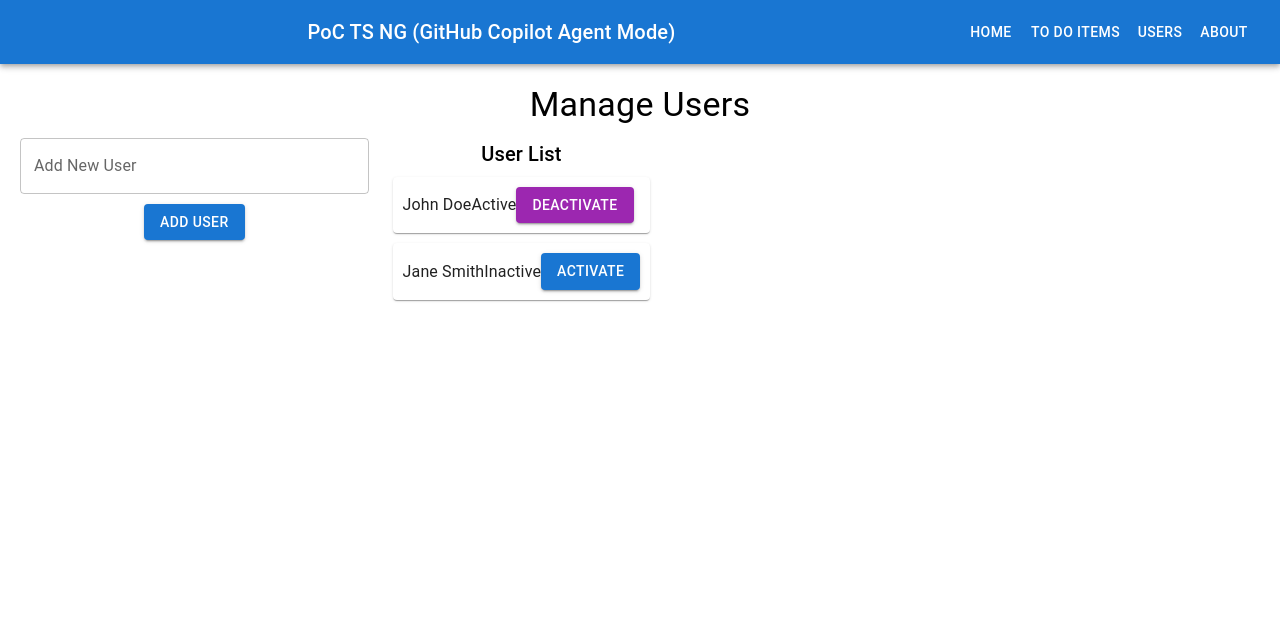
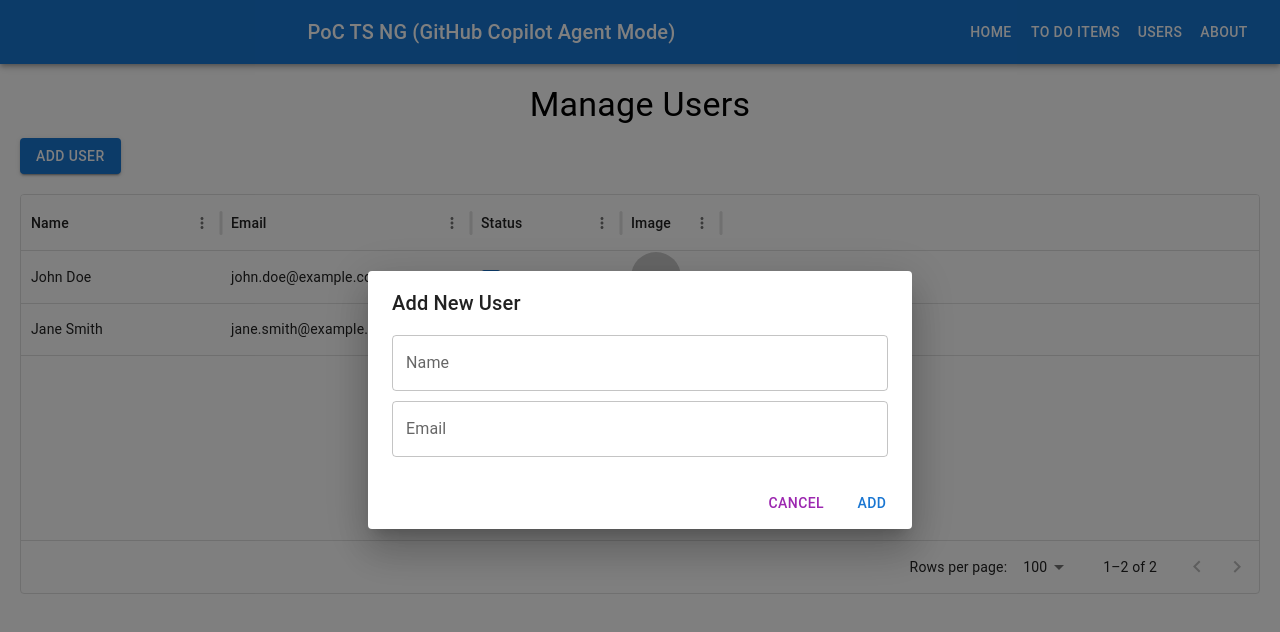
Before and after one commit to atiq-orbitdev/Dev, a React (Create React App) app: page /users in a window 1280 px wide. Both pictures are taken after a click on the button "ADD USER". Shown: the top 632 px of the page. Built offline with nearby package versions, Linux system fonts and the light colour scheme.

Commit message:
enhancements to the user page : included data grid, add user popup, double click event on datagrid row and edit popup

```diff
--- a/package.json
+++ b/package.json
@@ -6,6 +6,7 @@
     "@emotion/react": "^11.14.0",
     "@emotion/styled": "^11.14.0",
     "@mui/material": "^7.0.2",
+    "@mui/x-data-grid": "^7.28.3",
     "@testing-library/dom": "^10.4.0",
     "@testing-library/jest-dom": "^6.6.3",
     "@testing-library/react": "^16.2.0",
--- a/src/components/Users.js
+++ b/src/components/Users.js
@@ -1,17 +1,24 @@
 import React, { useState } from 'react';
-import { Grid, Paper, TextField, Button, Typography } from '@mui/material';
+import { Typography, TextField, Button, Checkbox, FormControlLabel, Dialog, DialogActions, DialogContent, DialogTitle } from '@mui/material';
+import { DataGrid } from '@mui/x-data-grid';
 
 function Users() {
   const [users, setUsers] = useState([
-    { id: 1, name: 'John Doe', active: true },
-    { id: 2, name: 'Jane Smith', active: false },
+    { id: 1, name: 'John Doe', email: 'john.doe@example.com', active: true },
+    { id: 2, name: 'Jane Smith', email: 'jane.smith@example.com', active: false },
   ]);
   const [newUser, setNewUser] = useState('');
+  const [newEmail, setNewEmail] = useState('');
+  const [isDialogOpen, setIsDialogOpen] = useState(false);
+  const [isEditDialogOpen, setIsEditDialogOpen] = useState(false);
+  const [editUser, setEditUser] = useState(null);
 
   const handleAddUser = () => {
-    if (newUser.trim()) {
-      setUsers([...users, { id: users.length + 1, name: newUser, active: true }]);
+    if (newUser.trim() && newEmail.trim()) {
+      setUsers([...users, { id: users.length + 1, name: newUser, email: newEmail, active: true }]);
       setNewUser('');
+      setNewEmail('');
+      setIsDialogOpen(false);
     }
   };
 
@@ -19,56 +26,148 @@ function Users() {
     setUsers(users.map(user => user.id === id ? { ...user, active: !user.active } : user));
   };
 
+  const handleRowDoubleClick = (params) => {
+    setEditUser(params.row);
+    setIsEditDialogOpen(true);
+  };
+
+  const handleEditUser = () => {
+    setUsers(users.map(user => user.id === editUser.id ? editUser : user));
+    setIsEditDialogOpen(false);
+  };
+
+  const columns = [
+    { field: 'name', headerName: 'Name', width: 200 },
+    { field: 'email', headerName: 'Email', width: 250 },
+    {
+      field: 'active',
+      headerName: 'Status',
+      width: 150,
+      renderCell: (params) => (
+        <FormControlLabel
+          control={
+            <Checkbox
+              checked={params.value}
+              onChange={() => handleToggleActive(params.row.id)}
+              color="primary"
+            />
+          }
+          label={params.value ? 'Active' : 'Inactive'}
+        />
+      ),
+    },
+    {
+      field: 'image',
+      headerName: 'Image',
+      width: 100,
+      renderCell: (params) => (
+        <img
+          src={params.value || 'https://via.placeholder.com/50'}
+          alt={params.row.name}
+          style={{ width: '50px', height: '50px', borderRadius: '50%' }}
+        />
+      ),
+    },
+  ];
+
   return (
     <div style={{ padding: '20px' }}>
       <Typography variant="h4" gutterBottom>
         Manage Users
       </Typography>
-      <Grid container spacing={3}>
-        <Grid item xs={12} sm={6}>
+      <Button
+        variant="contained"
+        color="primary"
+        style={{ marginBottom: '20px', float: 'left' }} // Keep the button left aligned and above the DataGrid
+        onClick={() => setIsDialogOpen(true)}
+      >
+        Add User
+      </Button>
+      <div style={{ clear: 'both', height: 400, width: '100%' }}>
+        <DataGrid
+          rows={users}
+          columns={columns}
+          pageSize={5}
+          onRowDoubleClick={handleRowDoubleClick}
+          sx={{
+            '& .MuiDataGrid-columnHeaders': {
+              backgroundColor: '#e0f7fa', // Added background color to header row
+              fontWeight: 'bold',
+            },
+          }}
+        />
+      </div>
+      <Dialog open={isDialogOpen} onClose={() => setIsDialogOpen(false)}>
+        <DialogTitle>Add New User</DialogTitle>
+        <DialogContent>
           <TextField
-            label="Add New User"
+            label="Name"
             variant="outlined"
             fullWidth
             value={newUser}
             onChange={(e) => setNewUser(e.target.value)}
+            style={{ marginBottom: '10px' }}
           />
-          <Button
-            variant="contained"
-            color="primary"
-            style={{ marginTop: '10px' }}
-            onClick={handleAddUser}
-          >
-            Add User
+          <TextField
+            label="Email"
+            variant="outlined"
+            fullWidth
+            value={newEmail}
+            onChange={(e) => setNewEmail(e.target.value)}
+          />
+        </DialogContent>
+        <DialogActions>
+          <Button onClick={() => setIsDialogOpen(false)} color="secondary">
+            Cancel
           </Button>
-        </Grid>
-        <Grid item xs={12}>
-          <Typography variant="h6" gutterBottom>
-            User List
-          </Typography>
-          {users.map(user => (
-            <Paper key={user.id} style={{ padding: '10px', marginBottom: '10px' }}>
-              <Grid container alignItems="center">
-                <Grid item xs={6}>
-                  <Typography>{user.name}</Typography>
-                </Grid>
-                <Grid item xs={3}>
-                  <Typography>{user.active ? 'Active' : 'Inactive'}</Typography>
-                </Grid>
-                <Grid item xs={3}>
-                  <Button
-                    variant="contained"
-                    color={user.active ? 'secondary' : 'primary'}
-                    onClick={() => handleToggleActive(user.id)}
-                  >
-                    {user.active ? 'Deactivate' : 'Activate'}
-                  </Button>
-                </Grid>
-              </Grid>
-            </Paper>
-          ))}
-        </Grid>
-      </Grid>
+          <Button onClick={handleAddUser} color="primary">
+            Add
+          </Button>
+        </DialogActions>
+      </Dialog>
+      <Dialog open={isEditDialogOpen} onClose={() => setIsEditDialogOpen(false)}>
+        <DialogTitle>Edit User</DialogTitle>
+        <DialogContent>
+          {editUser && (
+            <>
+              <TextField
+                label="Name"
+                variant="outlined"
+                fullWidth
+                value={editUser.name}
+                onChange={(e) => setEditUser({ ...editUser, name: e.target.value })}
+                style={{ marginBottom: '10px' }}
+              />
+              <TextField
+                label="Email"
+                variant="outlined"
+                fullWidth
+                value={editUser.email}
+                onChange={(e) => setEditUser({ ...editUser, email: e.target.value })}
+                style={{ marginBottom: '10px' }}
+              />
+              <FormControlLabel
+                control={
+                  <Checkbox
+                    checked={editUser.active}
+                    onChange={(e) => setEditUser({ ...editUser, active: e.target.checked })}
+                    color="primary"
+                  />
+                }
+                label="Active"
+              />
+            </>
+          )}
+        </DialogContent>
+        <DialogActions>
+          <Button onClick={() => setIsEditDialogOpen(false)} color="secondary">
+            Cancel
+          </Button>
+          <Button onClick={handleEditUser} color="primary">
+            Save
+          </Button>
+        </DialogActions>
+      </Dialog>
     </div>
   );
 }
```
Also changed, not shown: 1 other file (tests, documents, lock files or other folders).
